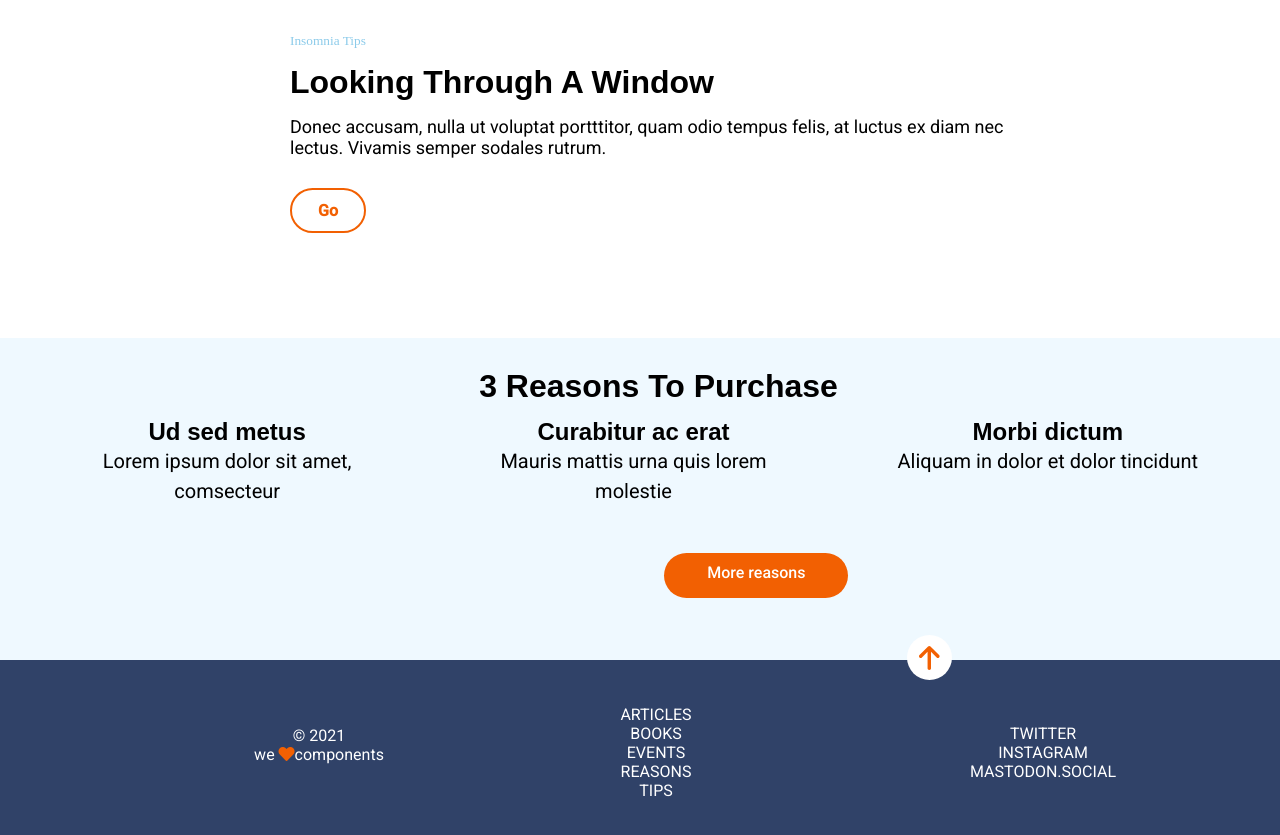
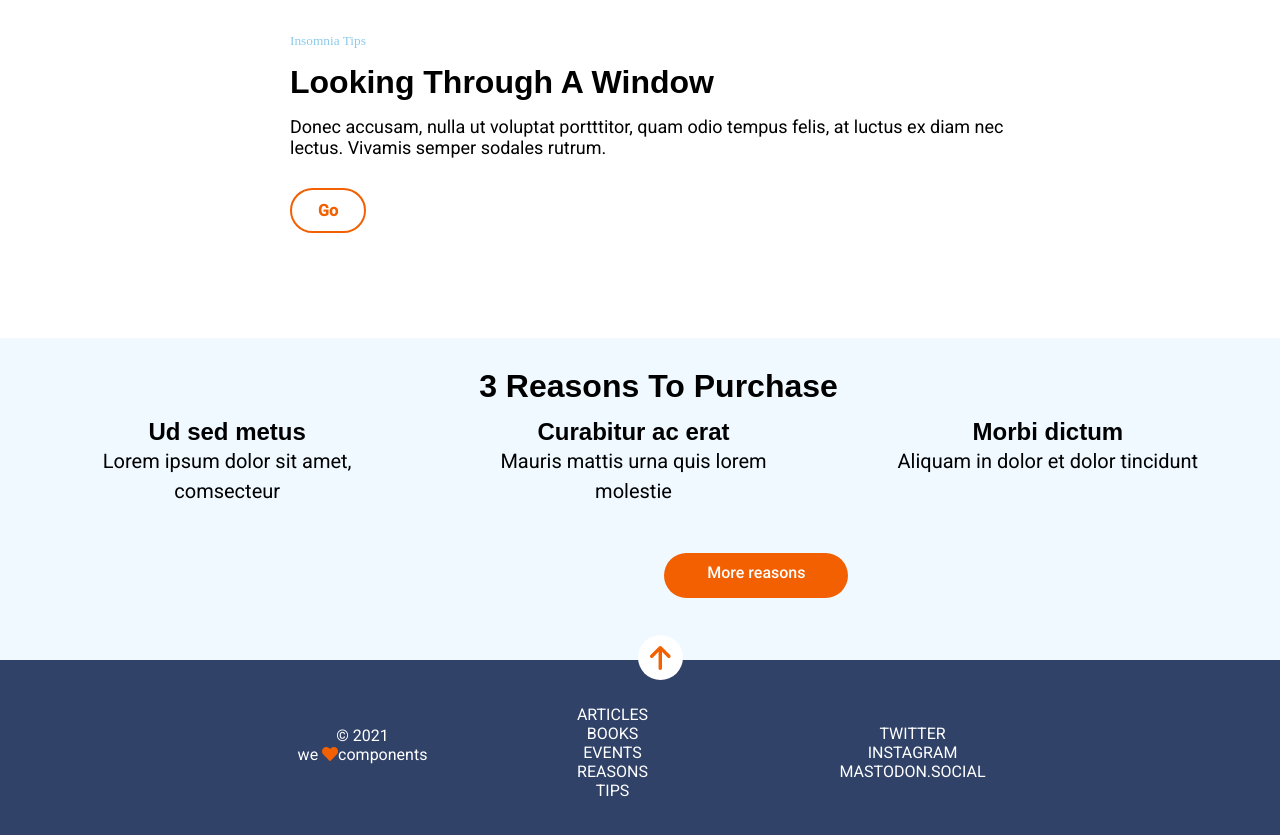
Before and after one commit to Adalab/modulo-1-evaluacion-final-Rouseta, a website: page docs/index.html in a window 1280 px wide. Shown: the part 887-1722 px from the top of the page. Drawn offline with nearby package versions, Linux system fonts and the light colour scheme; files that its build step writes are made by us from their sources; files whose address does not match are found by name.

Commit message:
adding padding in main

```diff
--- a/src/scss/layout/_footer.scss
+++ b/src/scss/layout/_footer.scss
@@ -79,9 +79,9 @@ a {
   .footer {
     display: flex;
     flex-direction: row;
-    justify-content: space-evenly;
+    justify-content: center;
   }
   .scroll {
-    transform: translate(820px, -110px);
+    transform: translate(420px, -110px);
   }
 }
--- a/src/scss/layout/_page.scss
+++ b/src/scss/layout/_page.scss
@@ -168,6 +168,7 @@
   }
   .purchase__title {
     font-size: 32px;
+    padding-bottom: 45px;
   }
   .purchase__title--one {
     font-size: 24px;
```
